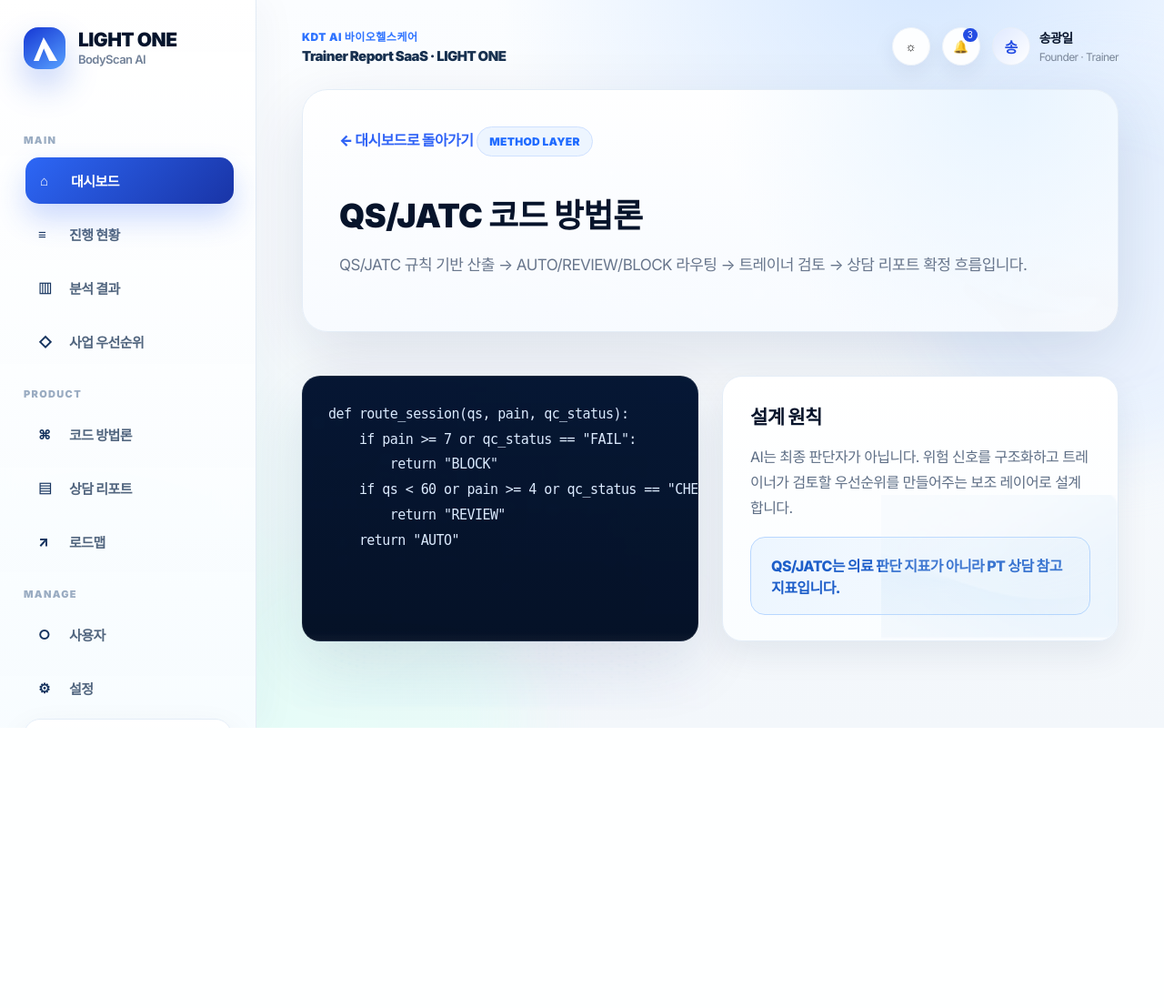
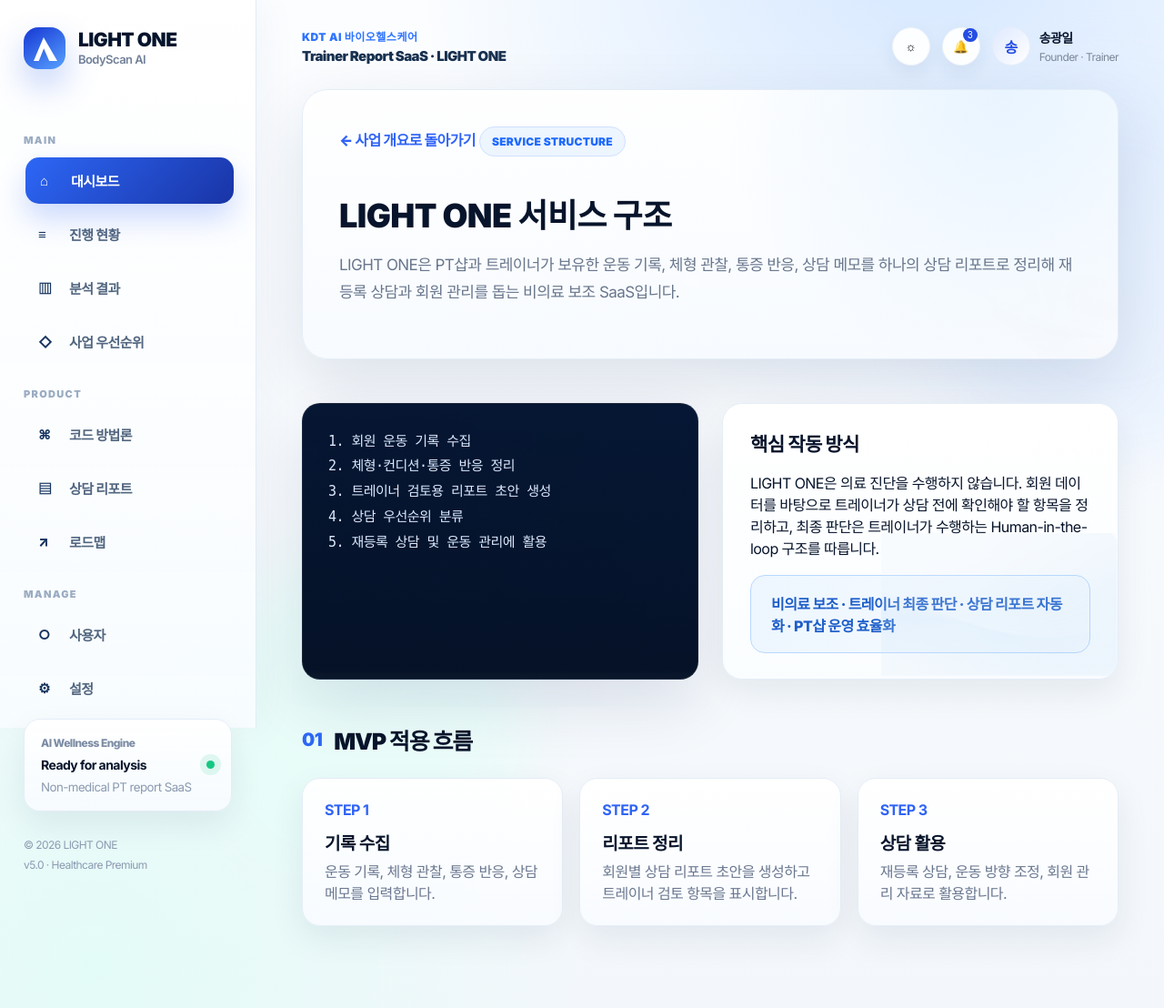
Before and after one commit to gggwang210-commits/LightOne_V2, a Django app: page /lightone/method/ in a window 1280 px wide. Shown: the whole page at 91% size. Before the commit the page ends 800 px from the top, so only its background shows below. Run offline with Django 5.2, Linux system fonts and the light colour scheme.

Commit message:
Update sidebar copy and service structure page

```diff
--- a/templates/lightone/method.html
+++ b/templates/lightone/method.html
@@ -1,25 +1,63 @@
 {% extends 'base.html' %}
-{% block title %}LIGHT ONE Method{% endblock %}
+{% load static %}
+
+{% block title %}LIGHT ONE Service Structure{% endblock %}
+
 {% block content %}
 <section class="detail-hero detail-healthcare">
-  <a href="{% url 'lightone:dashboard' %}">← 대시보드로 돌아가기</a>
-  <span class="eyebrow dark">METHOD LAYER</span>
-  <h1>QS/JATC 코드 방법론</h1>
-  <p>QS/JATC 규칙 기반 산출 → AUTO/REVIEW/BLOCK 라우팅 → 트레이너 검토 → 상담 리포트 확정 흐름입니다.</p>
+  <a href="{% url 'lightone:dashboard' %}" class="back-link">← 사업 개요로 돌아가기</a>
+  <span class="eyebrow dark">SERVICE STRUCTURE</span>
+  <h1>LIGHT ONE 서비스 구조</h1>
+  <p>
+    LIGHT ONE은 PT샵과 트레이너가 보유한 운동 기록, 체형 관찰, 통증 반응, 상담 메모를
+    하나의 상담 리포트로 정리해 재등록 상담과 회원 관리를 돕는 비의료 보조 SaaS입니다.
+  </p>
 </section>
+
 <section class="section-block two-col">
   <div class="code-panel">
-<pre><code>def route_session(qs, pain, qc_status):
-    if pain >= 7 or qc_status == "FAIL":
-        return "BLOCK"
-    if qs < 60 or pain >= 4 or qc_status == "CHECK":
-        return "REVIEW"
-    return "AUTO"</code></pre>
+<pre><code>1. 회원 운동 기록 수집
+2. 체형·컨디션·통증 반응 정리
+3. 트레이너 검토용 리포트 초안 생성
+4. 상담 우선순위 분류
+5. 재등록 상담 및 운동 관리에 활용</code></pre>
   </div>
+
   <div class="panel-card">
-    <h3>설계 원칙</h3>
-    <p class="muted">AI는 최종 판단자가 아닙니다. 위험 신호를 구조화하고 트레이너가 검토할 우선순위를 만들어주는 보조 레이어로 설계합니다.</p>
-    <div class="notice compact-notice">QS/JATC는 의료 판단 지표가 아니라 PT 상담 참고 지표입니다.</div>
+    <h3>핵심 작동 방식</h3>
+    <p>
+      LIGHT ONE은 의료 진단을 수행하지 않습니다. 회원 데이터를 바탕으로 트레이너가
+      상담 전에 확인해야 할 항목을 정리하고, 최종 판단은 트레이너가 수행하는
+      Human-in-the-loop 구조를 따릅니다.
+    </p>
+    <div class="notice compact-notice">
+      비의료 보조 · 트레이너 최종 판단 · 상담 리포트 자동화 · PT샵 운영 효율화
+    </div>
+  </div>
+</section>
+
+<section class="section-block">
+  <div class="section-title">
+    <span>01</span>
+    <h2>MVP 적용 흐름</h2>
+  </div>
+
+  <div class="roadmap-grid">
+    <div>
+      <b>STEP 1</b>
+      <strong>기록 수집</strong>
+      <span>운동 기록, 체형 관찰, 통증 반응, 상담 메모를 입력합니다.</span>
+    </div>
+    <div>
+      <b>STEP 2</b>
+      <strong>리포트 정리</strong>
+      <span>회원별 상담 리포트 초안을 생성하고 트레이너 검토 항목을 표시합니다.</span>
+    </div>
+    <div>
+      <b>STEP 3</b>
+      <strong>상담 활용</strong>
+      <span>재등록 상담, 운동 방향 조정, 회원 관리 자료로 활용합니다.</span>
+    </div>
   </div>
 </section>
 {% endblock %}
```
